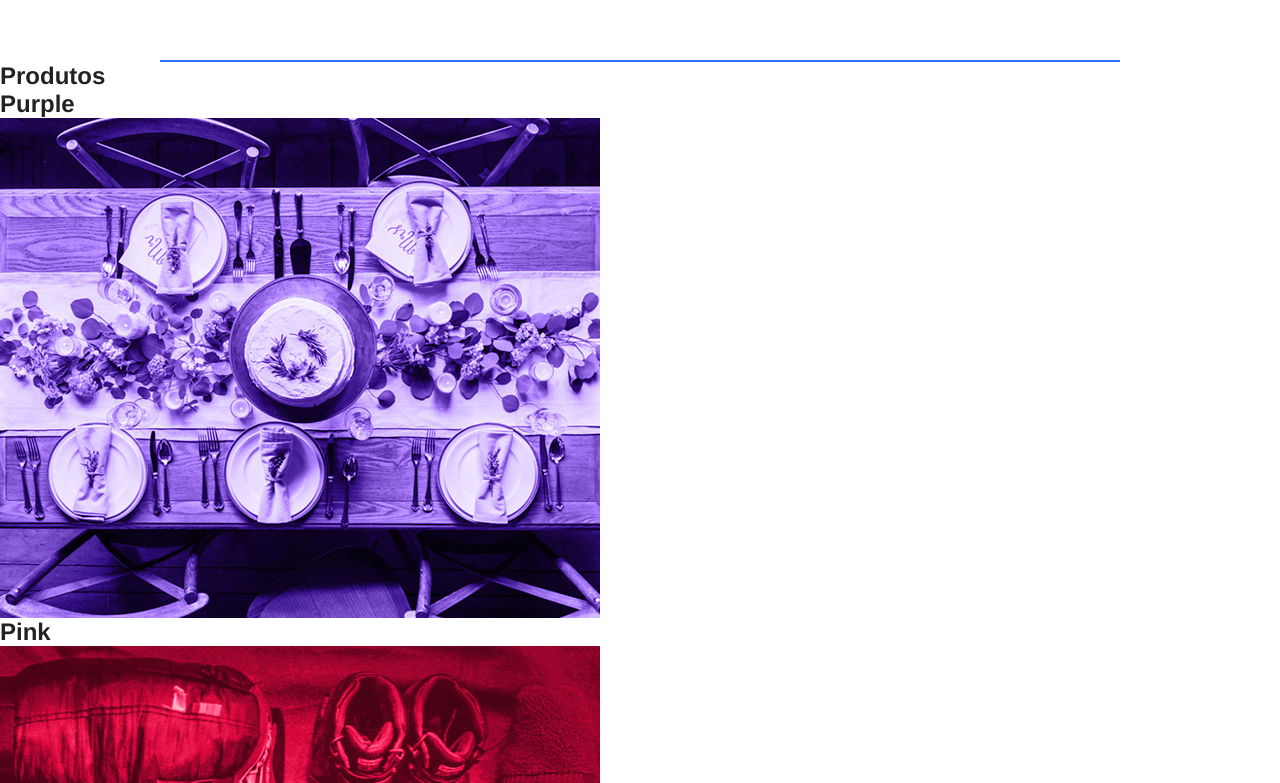
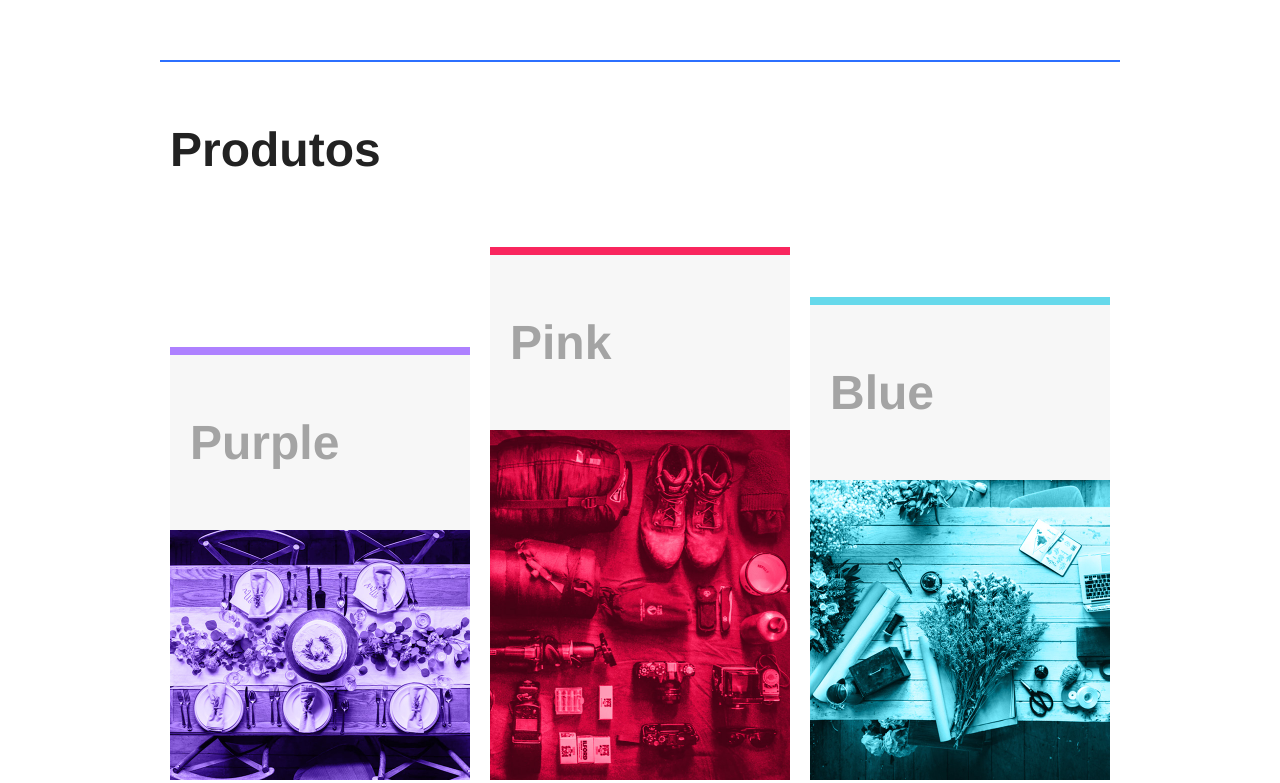
Before and after one commit to nikolasrailan/FlexBlog, a plain HTML site: page index.html in a window 1280 px wide. Shown: the part 939-1722 px from the top of the page. Drawn offline with Linux system fonts and the light colour scheme.

Commit message:
produtos

```diff
--- a/css/style.css
+++ b/css/style.css
@@ -137,3 +137,42 @@ img {
     flex: 1 1 160px;
     margin: 0 10px;
 }
+
+/*Produtos*/
+.produtos {
+    max-width: 960px;
+    margin: 60px auto;
+}
+
+.produtos h1 {
+    font-size: 3em;
+    margin: 0 10px 60px 10px;
+}
+
+.produtos-container {
+    display: flex;
+    flex-wrap: wrap;
+    align-items: flex-end;
+}
+
+.produtos-item {
+    flex: 1 1 175px;
+    margin: 10px;
+}
+
+.produtos-item h2 {
+    font-size: 3em;
+    color: #a4a4a4;
+    background: #f7f7f7;
+    padding: 60px 20px;
+}
+
+.purple {
+    border-top: 8px solid #ae81ff;
+}
+.pink {
+    border-top: 8px solid #f9265e;
+}
+.blue {
+    border-top: 8px solid #66d9eb;
+}
--- a/index.html
+++ b/index.html
@@ -55,15 +55,15 @@
     <section class="produtos" id="produtos">
         <h1>Produtos</h1>
         <div class="produtos-container">
-            <div class="produtps-item purple">
+            <div class="produtos-item purple">
                 <h2>Purple</h2>
                 <img src="img/produtos1.jpg" alt="produtos 1">
             </div>
-            <div class="produtps-item pink">
+            <div class="produtos-item pink">
                 <h2>Pink</h2>
                 <img src="img/produtos2.jpg" alt="produtos 2">
             </div>
-            <div class="produtps-item blue">
+            <div class="produtos-item blue">
                 <h2>Blue</h2>
                 <img src="img/produtos3.jpg" alt="produtos 3">
             </div>
```
